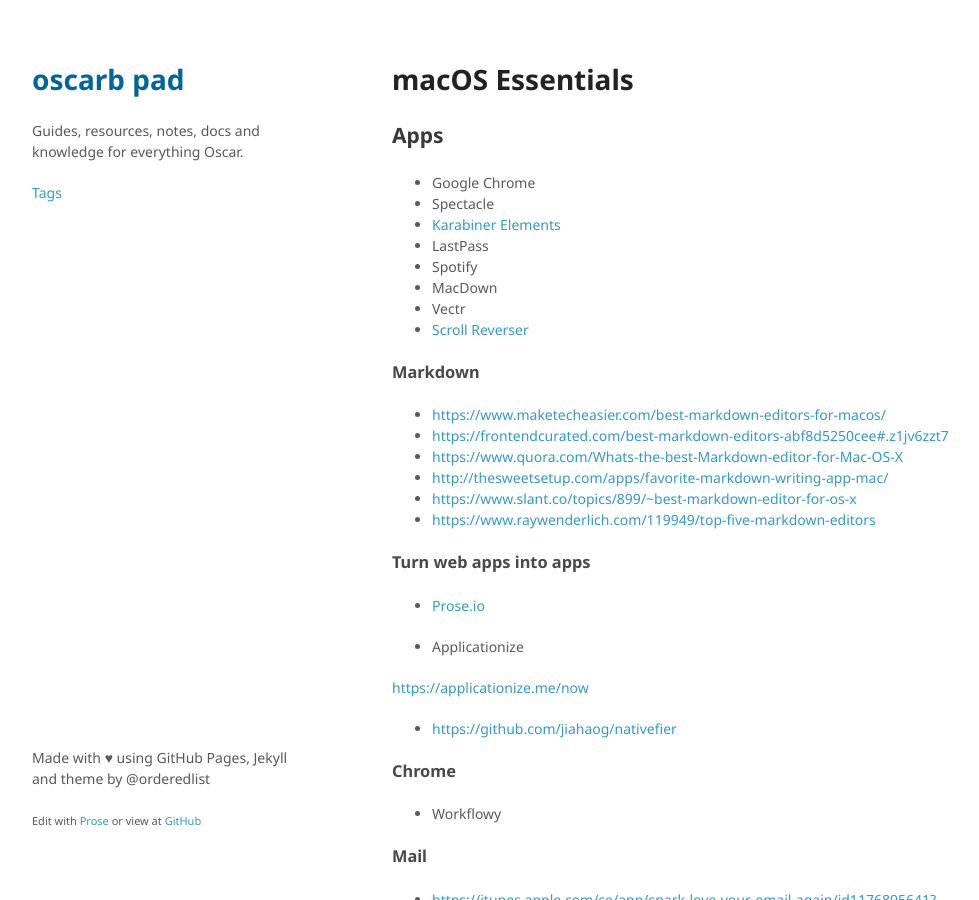
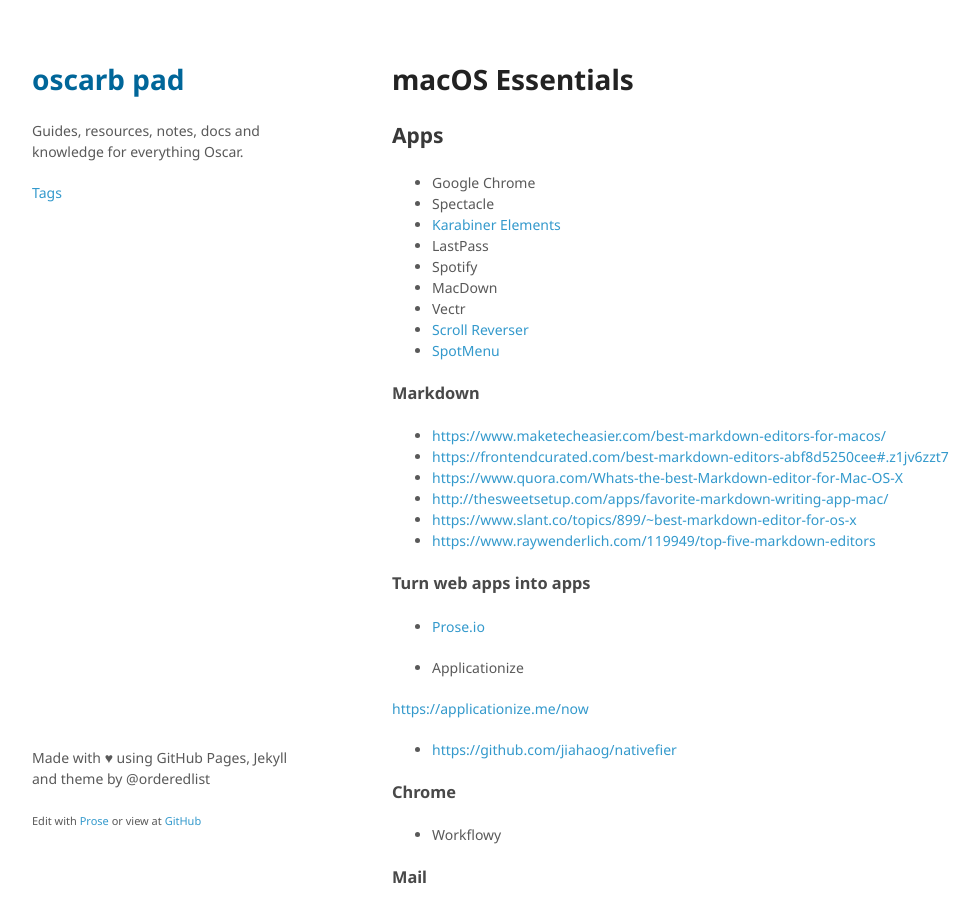
Before and after one commit to oscarb/pad, a Jekyll site: the page built from _docs/macos-essentials.md, in a window 1280 px wide and 900 px high. Shown: the whole window, without its empty margins (128-1107 px from the left). Built offline with Jekyll 4.4.1, drawn with Linux system fonts in a browser that asks for light colours; some web fonts are replaced.

Commit message:
Update macos-essentials.md

```diff
--- a/_docs/macos-essentials.md
+++ b/_docs/macos-essentials.md
@@ -16,7 +16,9 @@ published: true
 - Spotify
 - MacDown
 - Vectr
-* [Scroll Reverser](http://pilotmoon.com/scrollreverser/)
+- [Scroll Reverser](http://pilotmoon.com/scrollreverser/)
+- [SpotMenu](https://github.com/kmikiy/SpotMenu/tree/master)
+
 
 ### Markdown
 
```
